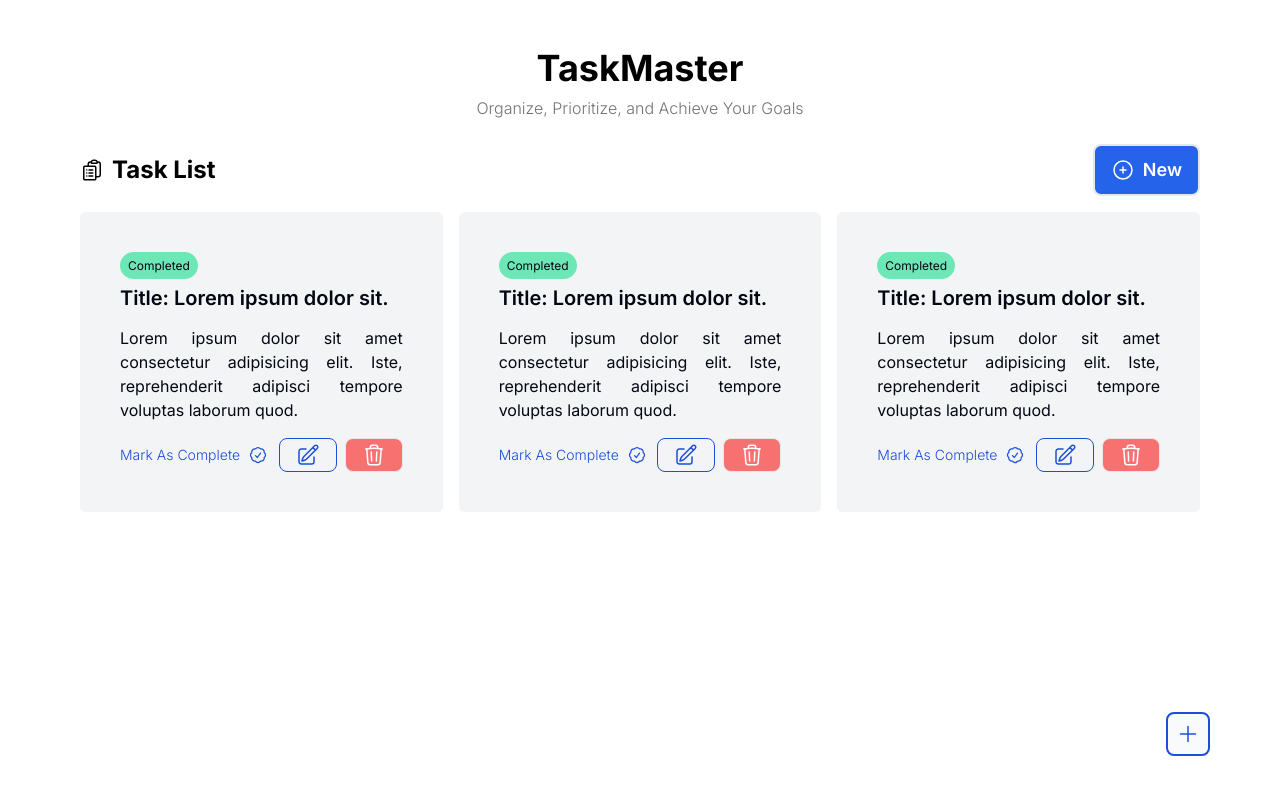
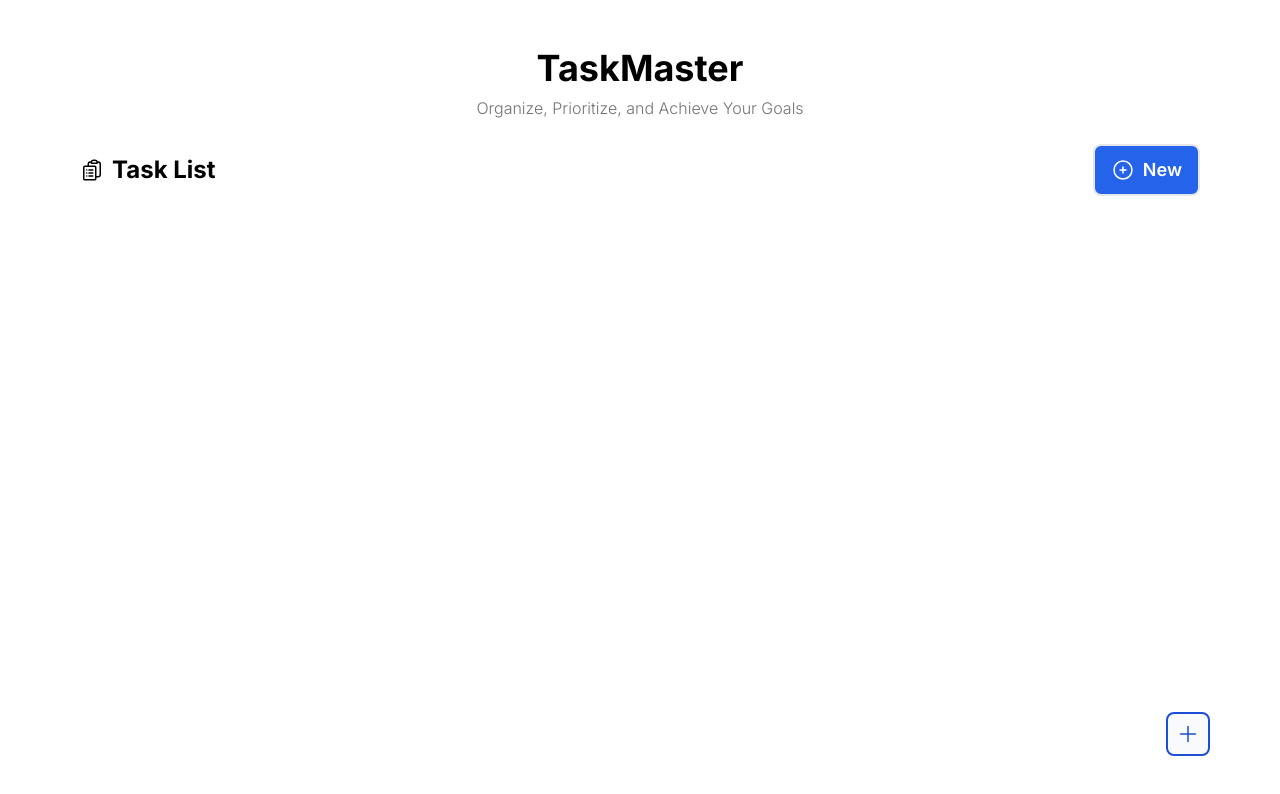
Before and after one commit to SM-Noushan/task-management-client-bytebux, a React (Vite) app: page / in a window 1280 px wide. Shown: the top 794 px of the page. Built offline with nearby package versions, Linux system fonts and the light colour scheme.

Commit message:
added empty task state

```diff
--- a/src/App.jsx
+++ b/src/App.jsx
@@ -1,5 +1,6 @@
 import Button from "./component/Button";
 import Container from "./component/Container";
+import EmptyState from "./component/EmptyState";
 import LoadingSpinner from "./component/LoadingSpinner";
 import TaskCard from "./component/TaskCard";
 
@@ -55,12 +56,13 @@ function App() {
           </Button>
         </div>
         {/* TASKS */}
-        <div className="grid grid-cols-3 gap-4">
+        {/* <div className="grid grid-cols-3 gap-4">
           <TaskCard />
           <TaskCard />
           <TaskCard />
-        </div>
+        </div> */}
         {/* <LoadingSpinner /> */}
+        {/* <EmptyState /> */}
       </div>
 
       {/* ADD NEW TASK BUTTON */}
--- /dev/null
+++ b/src/component/EmptyState.jsx
@@ -0,0 +1,9 @@
+const EmptyState = () => {
+  return (
+    <div className="h-[70vh] gap-5 bg-gray-100 rounded-md flex flex-col justify-center items-center">
+      <p className="text-gray-600 text-xl lg:text-3xl">No Tasks Found</p>
+    </div>
+  );
+};
+
+export default EmptyState;
```
